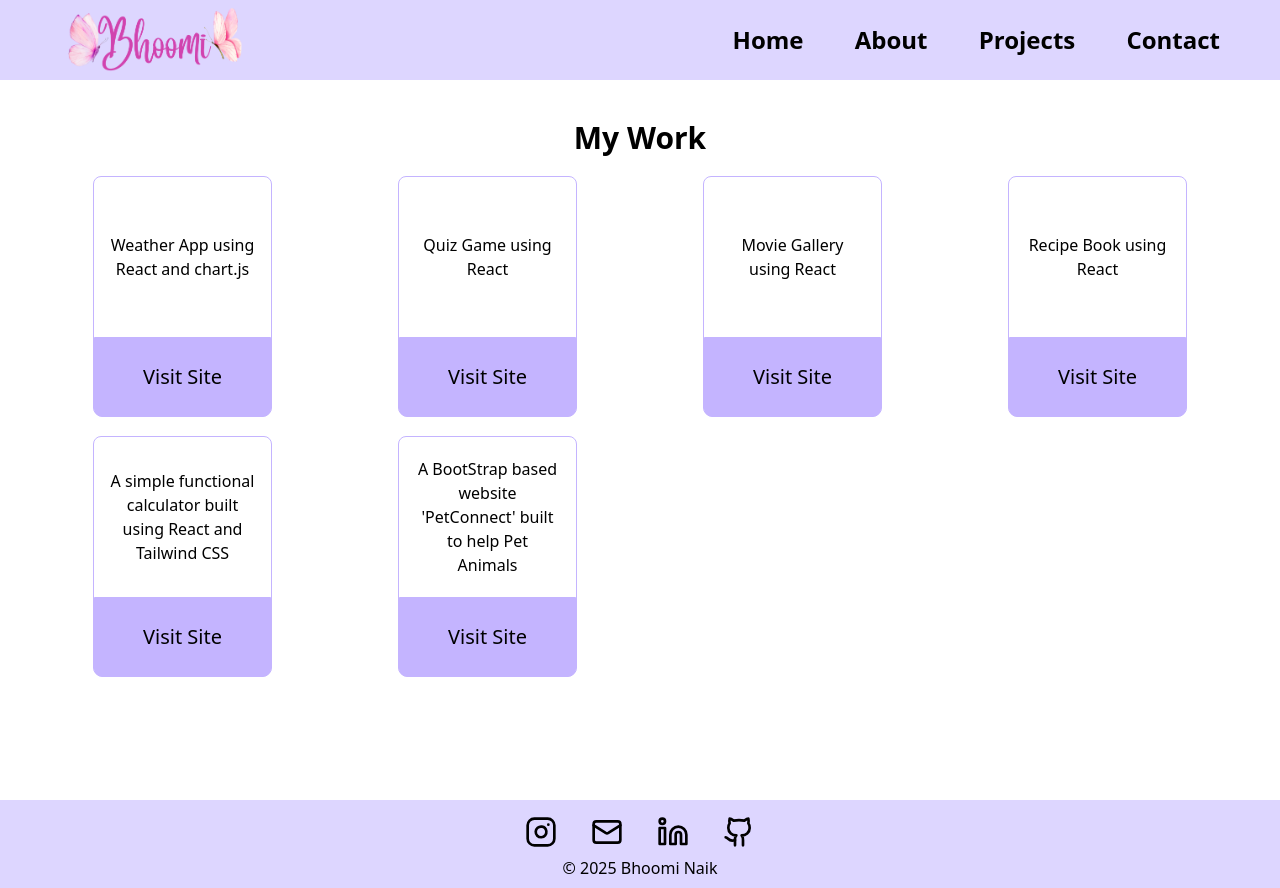
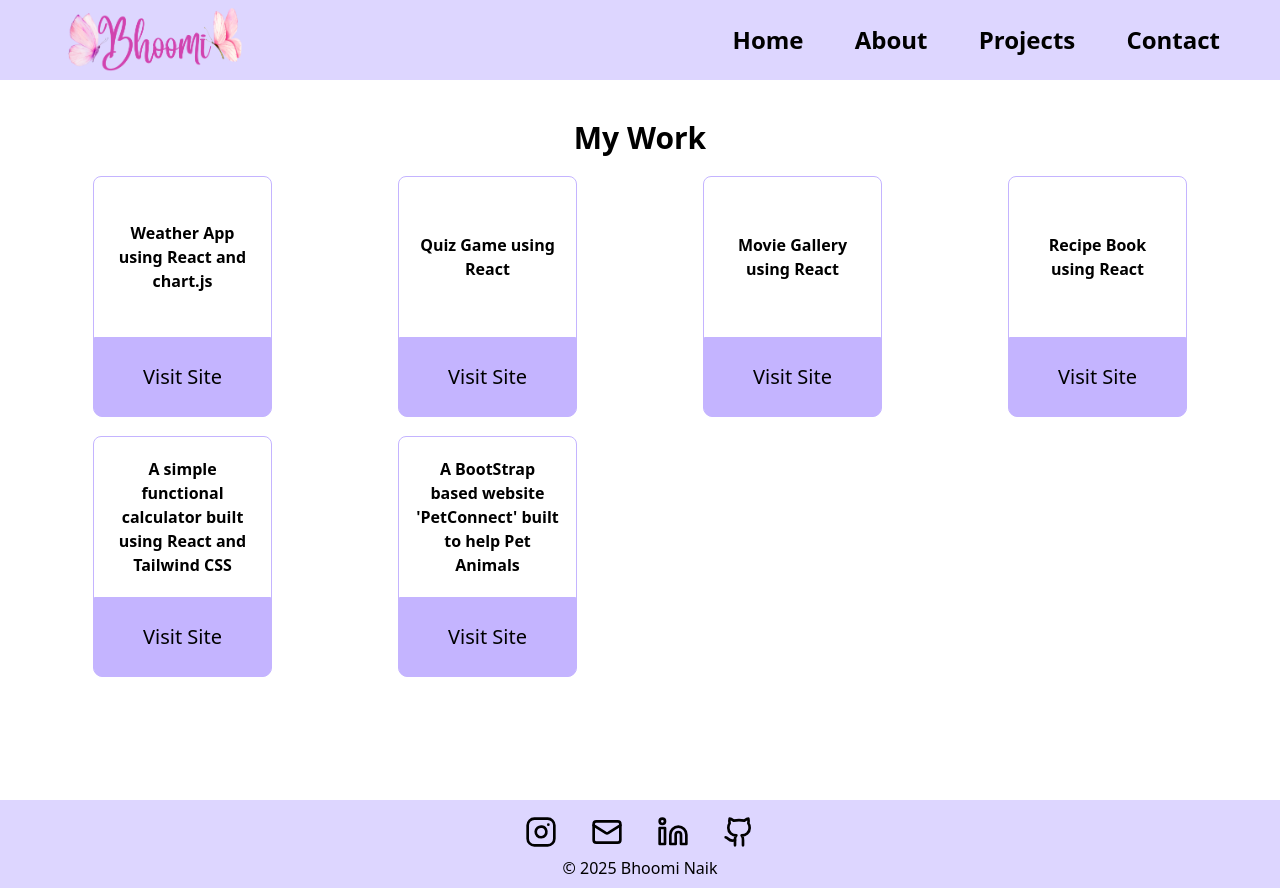
Before and after one commit to bhoominaik16/React_Portfolio, a React (Vite) app in the folder Portfolio/: page /Pages/Projects in a window 1280 px wide. Built offline with nearby package versions, Linux system fonts and the light colour scheme.

Commit message:
projects update

```diff
--- a/Portfolio/src/Pages/Projects.jsx
+++ b/Portfolio/src/Pages/Projects.jsx
@@ -5,27 +5,27 @@ function Projects(){
             <h1 className="text-3xl font-bold text-center mb-5">My Work</h1>
             <div className="grid grid-cols-2 md:grid-cols-4 gap-10 md:gap-5 place-items-center">
                 <div className="h-[30vh] w-[30vw] md:w-[14vw] border border-violet-300 rounded-lg">
-                    <h1 className="h-[25vh] md:h-[20vh] p-4 flex items-center justify-center">Weather App using React and chart.js</h1>
+                    <h1 className="h-[25vh] md:h-[20vh] p-4 flex items-center justify-center font-semibold">Weather App using React and chart.js</h1>
                     <button className="bg-violet-300 border border-violet-300 rounded-b-lg h-[5vh] md:h-[10vh] w-full text-xl hover:animate-pulse"><a href="https://react-weather-app-mauve-five.vercel.app/" target="_blank">Visit Site</a></button>
                 </div>
                 <div className="h-[30vh] w-[30vw] md:w-[14vw] border border-violet-300 rounded-lg">
-                    <h1 className="h-[25vh] md:h-[20vh] p-4 flex items-center justify-center">Quiz Game using React</h1>
+                    <h1 className="h-[25vh] md:h-[20vh] p-4 flex items-center justify-center font-semibold">Quiz Game using React</h1>
                     <button className="bg-violet-300 border border-violet-300 rounded-b-lg h-[5vh] md:h-[10vh] w-full text-xl hover:animate-pulse"><a href="https://react-quiz-app-pi-ecru.vercel.app/" target="_blank">Visit Site</a></button>
                 </div>
                 <div className="h-[30vh] w-[30vw] md:w-[14vw] border border-violet-300 rounded-lg">
-                    <h1 className="h-[25vh] md:h-[20vh]  p-4 flex items-center justify-center">Movie Gallery using React</h1>
+                    <h1 className="h-[25vh] md:h-[20vh]  p-4 flex items-center justify-center font-semibold">Movie Gallery using React</h1>
                     <button className="bg-violet-300 border border-violet-300 rounded-b-lg h-[5vh] md:h-[10vh] w-full text-xl hover:animate-pulse"><a href="https://react-movie-gallery-gamma.vercel.app/" target="_blank">Visit Site</a></button>
                 </div>
                 <div className="h-[30vh] w-[30vw] md:w-[14vw] border border-violet-300 rounded-lg">
-                    <h1 className="h-[25vh] md:h-[20vh]  p-4 flex items-center justify-center">Recipe Book using React</h1>
+                    <h1 className="h-[25vh] md:h-[20vh]  p-4 flex items-center justify-center font-semibold">Recipe Book using React</h1>
                     <button className="bg-violet-300 border border-violet-300 rounded-b-lg h-[5vh] md:h-[10vh] w-full text-xl hover:animate-pulse"><a href="https://react-recipe-book-tau.vercel.app/" target="_blank">Visit Site</a></button>
                 </div>
                 <div className="h-[30vh] w-[30vw] md:w-[14vw] border border-violet-300 rounded-lg">
-                    <h1 className="h-[25vh] md:h-[20vh] p-4 flex items-center justify-center ">A simple functional calculator built using React and Tailwind CSS</h1>
+                    <h1 className="h-[25vh] md:h-[20vh] p-4 flex items-center justify-center font-semibold ">A simple functional calculator built using React and Tailwind CSS</h1>
                     <button className="bg-violet-300 border border-violet-300 rounded-b-lg h-[5vh] md:h-[10vh] w-full text-xl hover:animate-pulse"><a href="https://react-calculator-three-ashy.vercel.app/" target="_blank">Visit Site</a></button>
                 </div>
                 <div className="h-[30vh] w-[30vw] md:w-[14vw] border border-violet-300 rounded-lg">
-                    <h1 className="h-[25vh] md:h-[20vh]  p-4 flex items-center justify-center">A BootStrap based website 'PetConnect' built to help Pet Animals</h1>
+                    <h1 className="h-[25vh] md:h-[20vh]  p-4 flex items-center justify-center font-semibold">A BootStrap based website 'PetConnect' built to help Pet Animals</h1>
                     <button className="bg-violet-300 border border-violet-300 rounded-b-lg h-[5vh] md:h-[10vh] w-full text-xl hover:animate-pulse"><a href="https://bhoominaik16.github.io/PetConnect_/" target="_blank">Visit Site</a></button>
                 </div>
             </div>
```
